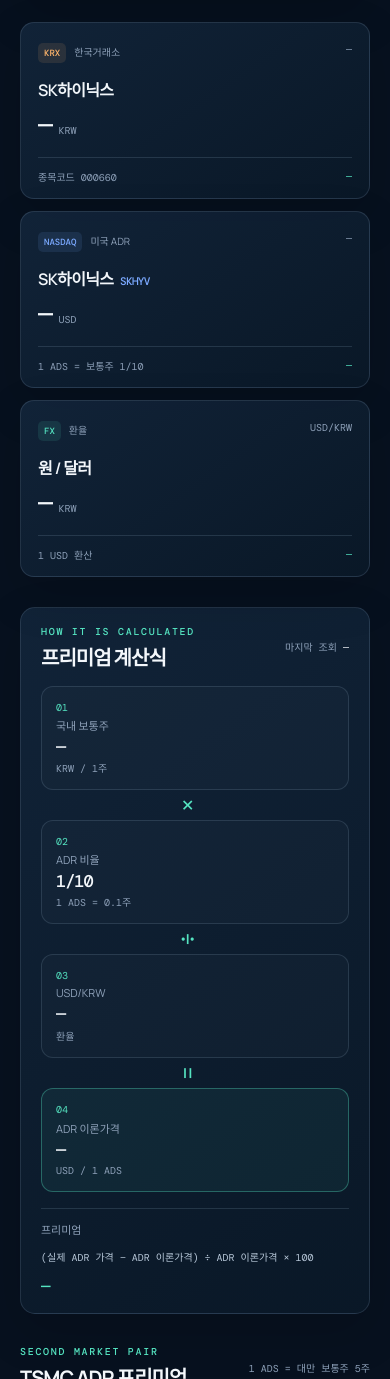
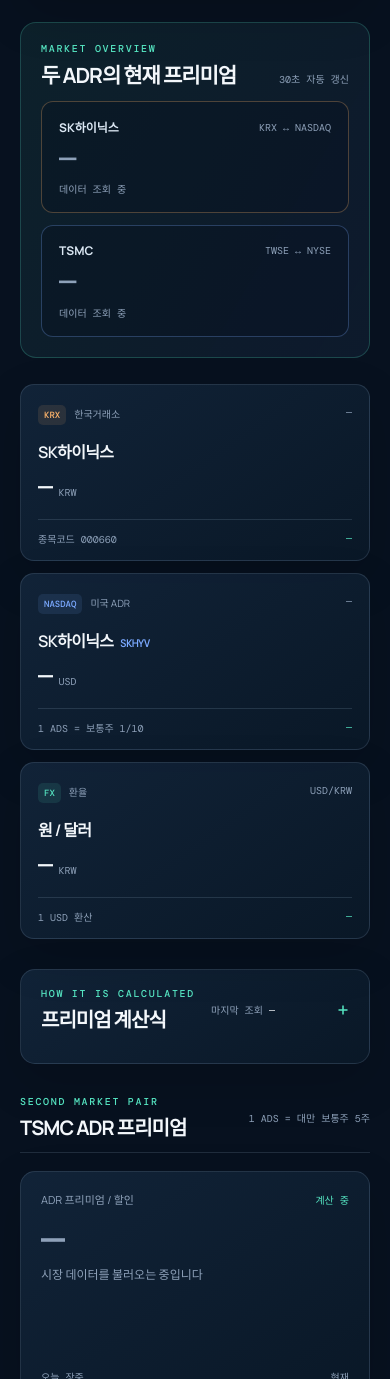
Before and after one commit to siegetruck-creator/skhynix-monitor, a website: page public/index.html in a window 390 px wide. Shown: the part 621-2000 px from the top of the page. Drawn offline with nearby package versions, Linux system fonts and the light colour scheme; no server answers.

Commit message:
Add files via upload

```diff
--- a/public/index.html
+++ b/public/index.html
@@ -46,6 +46,14 @@
         </div>
       </section>
 
+      <section class="overview-strip">
+        <div class="overview-heading"><div><p class="eyebrow">MARKET OVERVIEW</p><h2>두 ADR의 현재 프리미엄</h2></div><span class="overview-note">30초 자동 갱신</span></div>
+        <div class="overview-cards">
+          <article class="overview-card sk-overview"><div class="overview-card-head"><span>SK하이닉스</span><small>KRX ↔ NASDAQ</small></div><strong id="overview-sk-premium">—</strong><span id="overview-sk-caption">데이터 조회 중</span></article>
+          <article class="overview-card tsmc-overview"><div class="overview-card-head"><span>TSMC</span><small>TWSE ↔ NYSE</small></div><strong id="overview-tsmc-premium">—</strong><span id="overview-tsmc-caption">데이터 조회 중</span></article>
+        </div>
+      </section>
+
       <section class="quote-grid">
         <article class="quote-card">
           <div class="quote-head"><div><span class="ticker krx">KRX</span><span class="exchange-name">한국거래소</span></div><span id="krx-market-state" class="state">—</span></div>
@@ -67,8 +75,8 @@
         </article>
       </section>
 
-      <section class="calculation-panel">
-        <div class="section-heading"><div><p class="eyebrow">HOW IT IS CALCULATED</p><h2>프리미엄 계산식</h2></div><span class="last-updated">마지막 조회 <b id="last-updated">—</b></span></div>
+      <details class="calculation-panel">
+        <summary class="section-heading"><div><p class="eyebrow">HOW IT IS CALCULATED</p><h2>프리미엄 계산식</h2></div><span class="last-updated">마지막 조회 <b id="last-updated">—</b></span></summary>
         <div class="calculation-flow">
           <div class="calc-step"><span class="step-number">01</span><span class="calc-label">국내 보통주</span><strong id="calc-krw">—</strong><small>KRW / 1주</small></div>
           <span class="operator">×</span>
@@ -79,7 +87,7 @@
           <div class="calc-step result"><span class="step-number">04</span><span class="calc-label">ADR 이론가격</span><strong id="fair-price">—</strong><small>USD / 1 ADS</small></div>
         </div>
         <div class="formula-line"><span>프리미엄</span><code>(실제 ADR 가격 − ADR 이론가격) ÷ ADR 이론가격 × 100</code><span class="formula-result" id="formula-result">—</span></div>
-      </section>
+      </details>
 
       <section class="secondary-section">
         <div class="section-heading"><div><p class="eyebrow">SECOND MARKET PAIR</p><h2>TSMC ADR 프리미엄</h2></div><span class="last-updated">1 ADS = 대만 보통주 5주</span></div>
@@ -112,8 +120,8 @@
             </article>
           </div>
         </div>
-        <div class="calculation-panel tsmc-calculation-panel">
-          <div class="section-heading"><div><p class="eyebrow">HOW IT IS CALCULATED</p><h2>TSMC 계산식</h2></div><span class="last-updated">마지막 조회 <b id="tsmc-last-updated">—</b></span></div>
+        <details class="calculation-panel tsmc-calculation-panel">
+          <summary class="section-heading"><div><p class="eyebrow">HOW IT IS CALCULATED</p><h2>TSMC 계산식</h2></div><span class="last-updated">마지막 조회 <b id="tsmc-last-updated">—</b></span></summary>
           <div class="calculation-flow">
             <div class="calc-step"><span class="step-number">01</span><span class="calc-label">대만 본주</span><strong id="tsmc-calc-local">—</strong><small>TWD / 1주</small></div>
             <span class="operator">×</span>
@@ -124,7 +132,7 @@
             <div class="calc-step result"><span class="step-number">04</span><span class="calc-label">ADR 이론가격</span><strong id="tsmc-fair-price">—</strong><small>USD / 1 ADS</small></div>
           </div>
           <div class="formula-line"><span>프리미엄</span><code>(실제 ADR 가격 − ADR 이론가격) ÷ ADR 이론가격 × 100</code><span class="formula-result" id="tsmc-formula-result">—</span></div>
-        </div>
+        </details>
       </section>
 
       <footer class="footer"><span id="data-source">데이터 출처: Yahoo Finance 조회값</span><span>화면의 프리미엄은 환율·거래시간·데이터 지연에 따라 변동할 수 있습니다.</span></footer>
--- a/public/styles.css
+++ b/public/styles.css
@@ -112,3 +112,52 @@ h2 em { color: var(--cyan); font-style: normal; }
   .brand h1 { font-size: 13px; }
   .premium-card, .calculation-panel { padding: 18px; }
 }
+
+/* Cleaner, more compact layout pass */
+.shell { width: min(1120px, calc(100% - 40px)); padding-top: 28px; }
+.topbar { margin-bottom: 48px; }
+.hero-grid { gap: 44px; margin-bottom: 24px; }
+h2 { font-size: clamp(34px, 4.6vw, 54px); margin-bottom: 16px; }
+.hero-description { line-height: 1.65; margin-bottom: 20px; }
+.premium-card { padding: 19px 20px 15px; border-radius: 15px; }
+.premium-value { font-size: clamp(40px, 5vw, 62px); margin: 11px 0 3px; }
+.sparkline-wrap { height: 72px; margin-top: 12px; }
+.quote-grid { gap: 12px; margin-bottom: 30px; }
+.quote-card { padding: 16px 17px 14px; border-radius: 14px; }
+.quote-card h3 { margin: 16px 0 8px; }
+.quote-price { font-size: 25px; }
+.quote-foot { margin-top: 15px; padding-top: 11px; }
+.calculation-panel { padding: 18px 20px 16px; border-radius: 15px; margin-bottom: 18px; }
+.section-heading { margin-bottom: 18px; }
+.section-heading h2 { font-size: 20px; }
+.calc-step { min-height: 104px; padding: 14px; }
+.calc-step strong { font-size: 17px; }
+.formula-line { margin-top: 16px; padding-top: 12px; }
+.secondary-section { margin-top: 32px; margin-bottom: 28px; }
+.secondary-section > .section-heading { padding-bottom: 14px; border-bottom: 1px solid var(--line); }
+.tsmc-summary-grid { gap: 12px; }
+.tsmc-calculation-panel { margin-top: 12px; }
+.footer { padding-top: 4px; }
+.overview-strip { margin: 0 0 26px; padding: 20px; border: 1px solid rgba(85,228,193,.22); border-radius: 16px; background: linear-gradient(120deg, rgba(85,228,193,.08), rgba(123,169,255,.06)); }
+.overview-heading { display: flex; justify-content: space-between; align-items: end; gap: 16px; margin-bottom: 15px; }
+.overview-heading h2 { margin: 0; font-size: 21px; letter-spacing: -.05em; }
+.overview-note { color: var(--muted); font: 10px 'DM Mono', monospace; }
+.overview-cards { display: grid; grid-template-columns: 1fr 1fr; gap: 12px; }
+.overview-card { min-height: 112px; padding: 16px 17px; border: 1px solid var(--line); border-radius: 12px; background: rgba(7,17,31,.34); display: flex; flex-direction: column; justify-content: space-between; }
+.overview-card.sk-overview { border-color: rgba(255,181,107,.28); }
+.overview-card.tsmc-overview { border-color: rgba(123,169,255,.28); }
+.overview-card-head { display: flex; justify-content: space-between; align-items: center; gap: 12px; color: #dce8f4; font-size: 12px; font-weight: 700; }
+.overview-card-head small { color: var(--muted); font: 10px 'DM Mono', monospace; font-weight: 400; }
+.overview-card strong { font: 500 33px 'DM Mono', monospace; letter-spacing: -.07em; color: var(--muted); }
+.overview-card strong.positive { color: var(--cyan); }
+.overview-card strong.negative { color: var(--red); }
+.overview-card > span:last-child { color: var(--muted); font: 10px 'DM Mono', monospace; }
+details.calculation-panel > summary { list-style: none; cursor: pointer; user-select: none; }
+details.calculation-panel > summary::-webkit-details-marker { display: none; }
+details.calculation-panel > summary::after { content: '+'; margin-left: auto; color: var(--cyan); font: 20px 'DM Mono', monospace; }
+details.calculation-panel[open] > summary::after { content: '−'; }
+details.calculation-panel:not([open]) { padding-bottom: 14px; }
+@media (max-width: 780px) {
+  .overview-cards { grid-template-columns: 1fr; }
+  .overview-card strong { font-size: 29px; }
+}
```
Also changed, not shown: public/app.js (+13 -0 lines).
